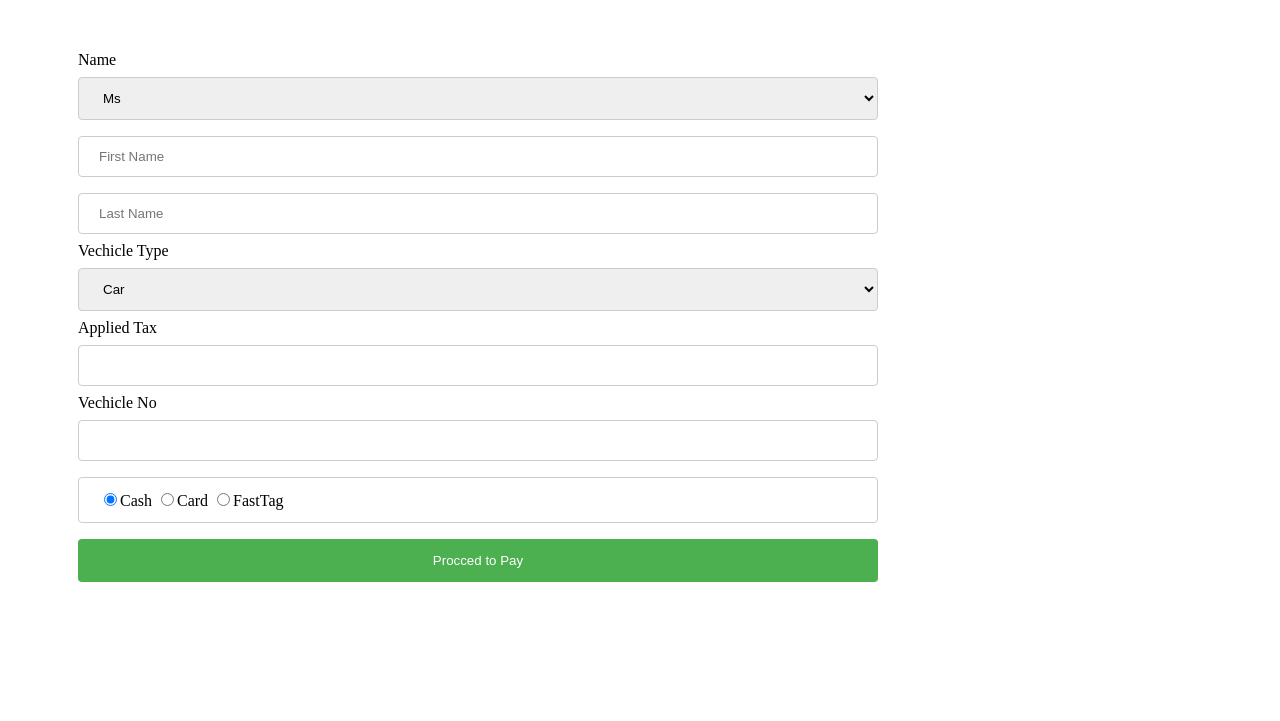
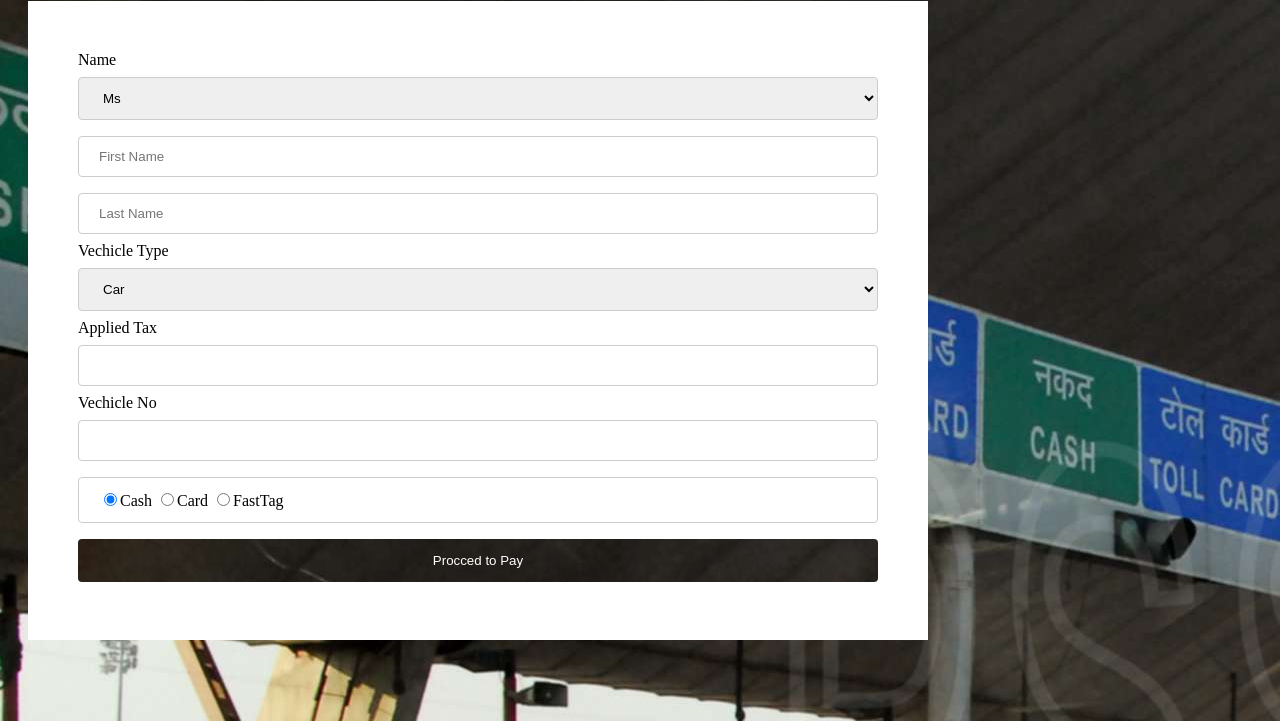
Before and after one commit to Chaitanya-234/CPP.io, a plain HTML site: page CPP/code/VechicleInfo.html in a window 1280 px wide. In both pictures the pointer is over the input "Procced to Pay". Shown: the part 79-800 px from the top of the page. Drawn offline with Linux system fonts and the light colour scheme.

Commit message:
Update VechicleInfo.html

```diff
--- a/CPP/code/VechicleInfo.html
+++ b/CPP/code/VechicleInfo.html
@@ -4,7 +4,7 @@
 	<title>Vechile</title>
 	<style type="text/css">
 		body{
-			background-image: url('img/bk.jpg');
+			background-image: url('/img/bk.jpg');
 		}
 		input[type=text], select, .pay {
   width: 100%;
@@ -37,7 +37,7 @@ input[type=button] {
 }
 
 input[type=button]:hover {
-  background-image: url('img/bk.jpg');
+  background-image: url('/img/bk.jpg');
 }
 
 
```
